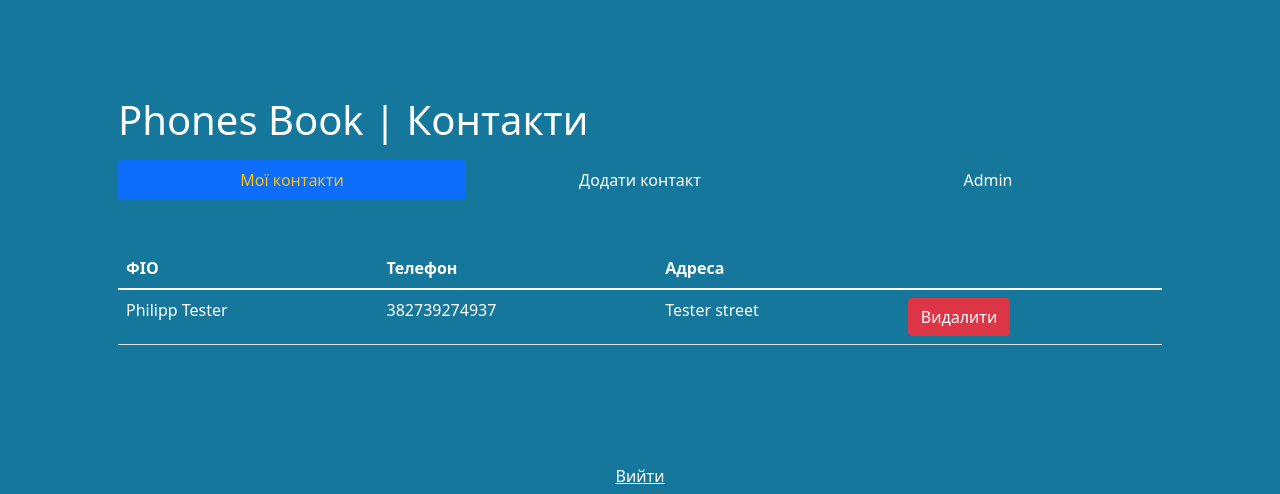
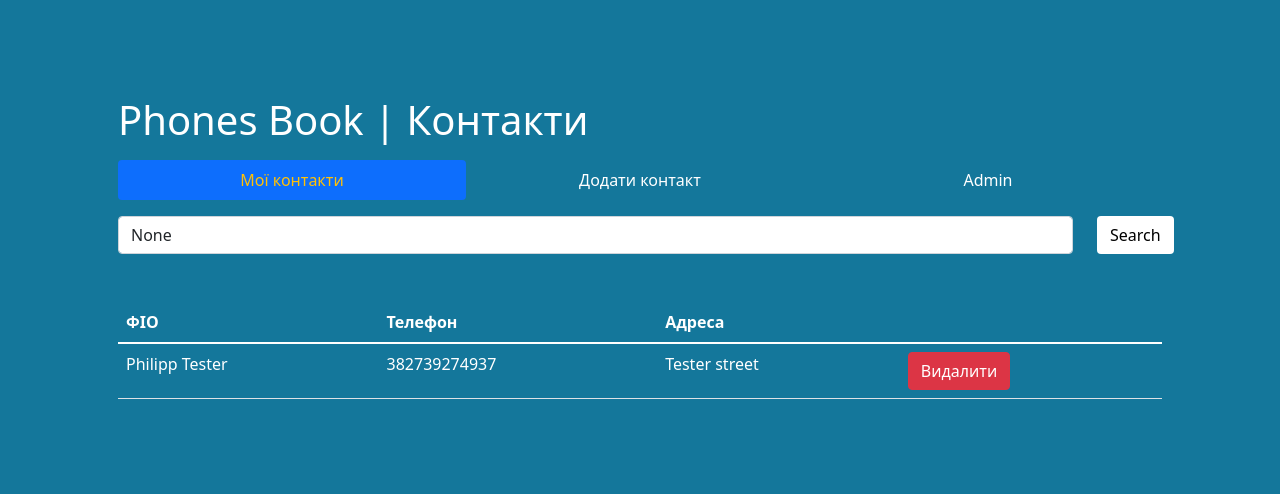
Before and after one commit to zaldis/PhonesBookServer, a Django app: page /contacts/ in a window 1280 px wide. Shown: the top 494 px of the page. Run offline with Django 4.2, Linux system fonts and the light colour scheme; a user stored in the database is signed in; data comes from the database, SQL or seed files in the repository.

Commit message:
Add search field

```diff
--- a/phonesbook/contacts/views.py
+++ b/phonesbook/contacts/views.py
@@ -17,7 +17,15 @@
             models.Contact.objects.filter(owner=request.user)
                 .defer('owner', 'created_at')
         )
+
+        query = request.GET.get('q')
+        if query:
+            contacts = contacts.filter(
+                full_name__icontains=query
+            )
+
         context['contacts'] = contacts
+        context['query'] = query
         return context
 
 
--- a/phonesbook/templates/contacts/my-contacts.html
+++ b/phonesbook/templates/contacts/my-contacts.html
@@ -19,6 +19,15 @@
     </li>
   {% endif %}
 </ul>
+
+<form method="get" class="row mt-3">
+  <div class="col-11">
+    <input name="q" type="text" placeholder="Search" value="{{ query }}" class="form-control">
+  </div>
+  <div class="col-1">
+    <button type="submit" class="btn" style="color: black; background-color: white;">Search</button>
+  </div>
+</form>
 
 <table class="table table-hover text-white mt-5">
   <!-- thead -> table head; tr -> table row; td -> table data -->
```
